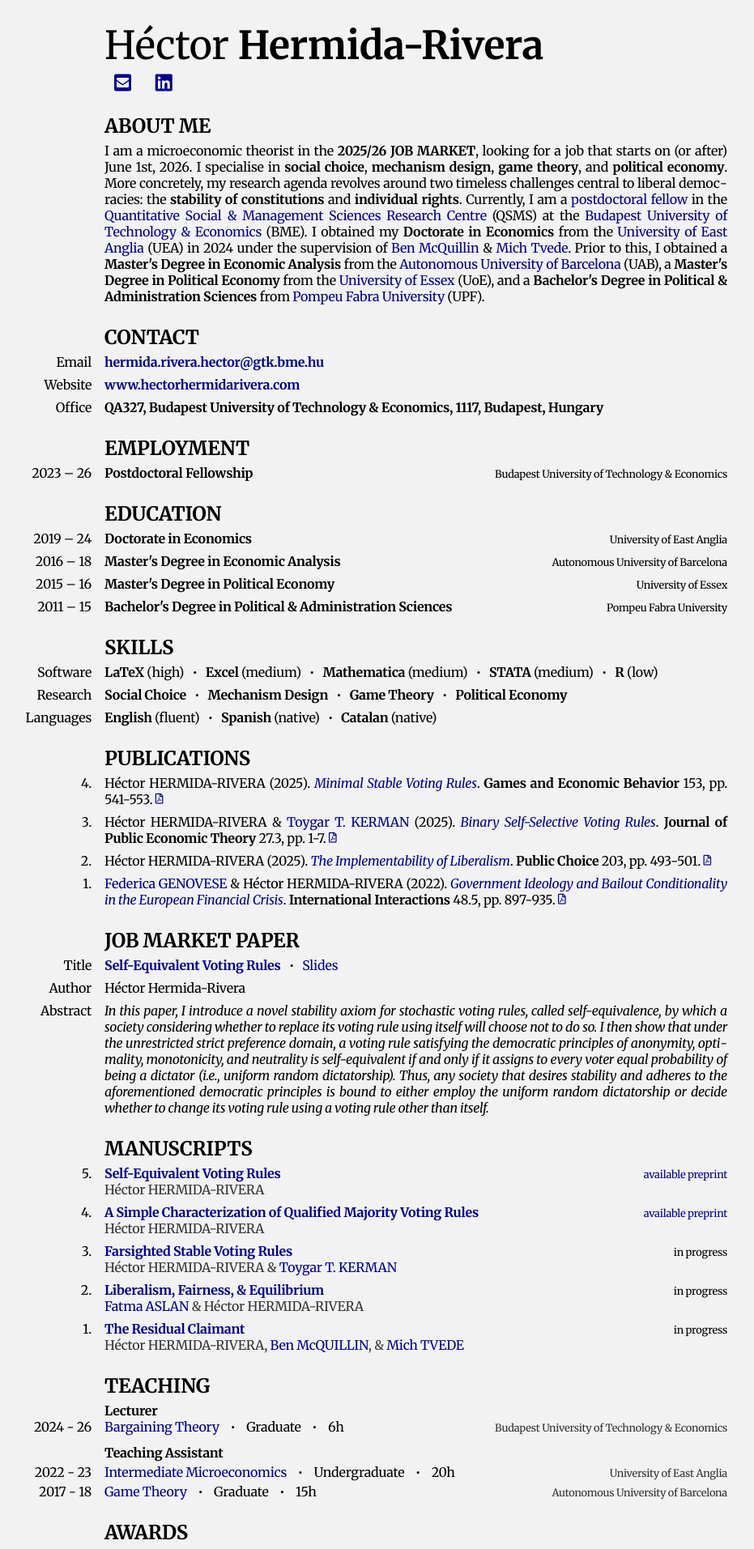
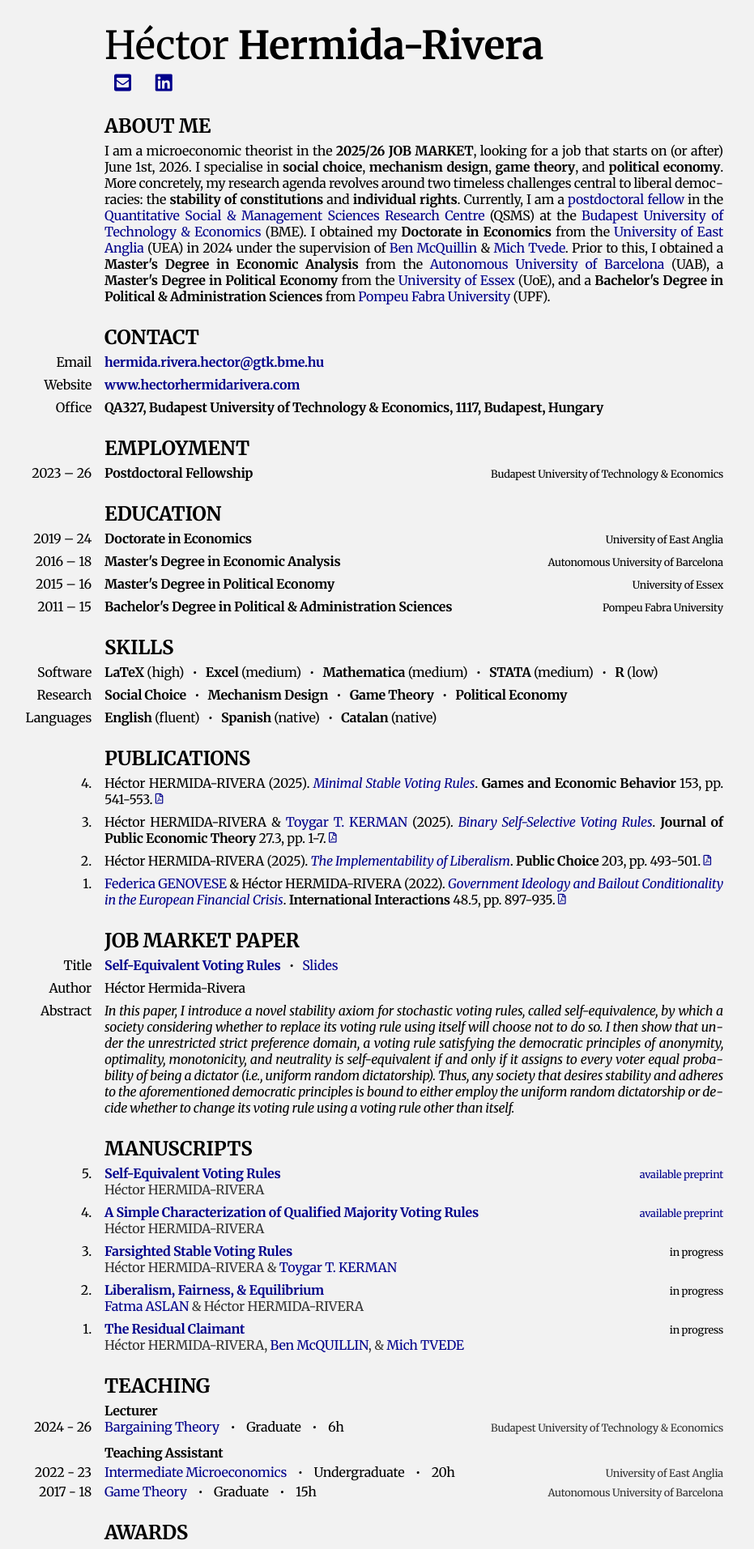
Before and after one commit to HectorHermidaRivera/hectorhermidarivera.github.io, a Jekyll site: the page built from index.md, in a window 1280 px wide. Shown: the top 1913 px of the page at 81% size, without its empty margins (187-1118 px from the left). Built offline with Jekyll 4.4.1, drawn with Linux system fonts in a browser that asks for light colours; a style sheet for code colours, icons or effects is not loaded.

Commit message:
Update style.css

```diff
--- a/assets/css/style.css
+++ b/assets/css/style.css
@@ -341,7 +341,7 @@ body {
     margin-right: auto !important;
     margin-bottom: 30px !important;
     padding-left: 10px;
-    padding-right: 55px;
+    padding-right: 60px;
     max-width: 1000px !important;
     width: 1000px !important;
     box-sizing: border-box;
```
